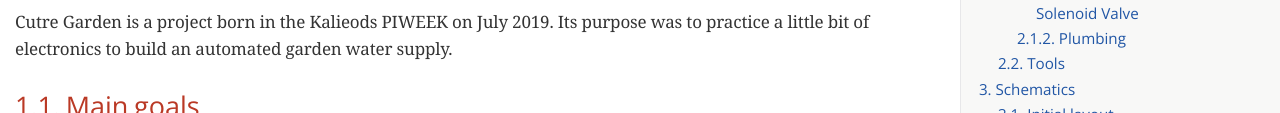
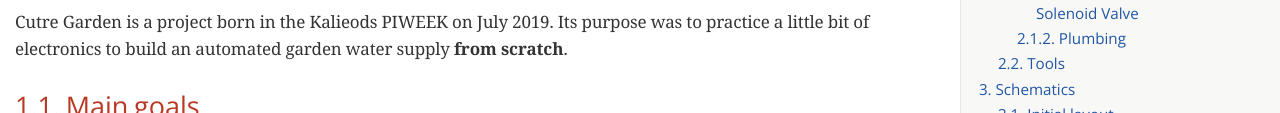
Before and after one commit to mariogarcia/cutre-garden, a plain HTML site: page index.html in a window 1280 px wide. Shown: the part 330-443 px from the top of the page. Drawn offline with nearby package versions, Linux system fonts and the light colour scheme; some packages are replaced by stand-ins of ours; a web font is replaced by a local one.

Commit message:
Updating project documentation automatically

```diff
--- a/index.html
+++ b/index.html
@@ -642,7 +642,7 @@ Read more at <a href="https://www.brainyquote.com/topics/technology" class="bare
 <div class="paragraph">
 <p>Cutre Garden is a project born in the Kalieods PIWEEK on July
 2019. Its purpose was to practice a little bit of electronics to build
-an automated garden water supply.</p>
+an automated garden water supply <strong>from scratch</strong>.</p>
 </div>
 <div class="sect2">
 <h3 id="_main_goals">1.1. Main goals</h3>
```
